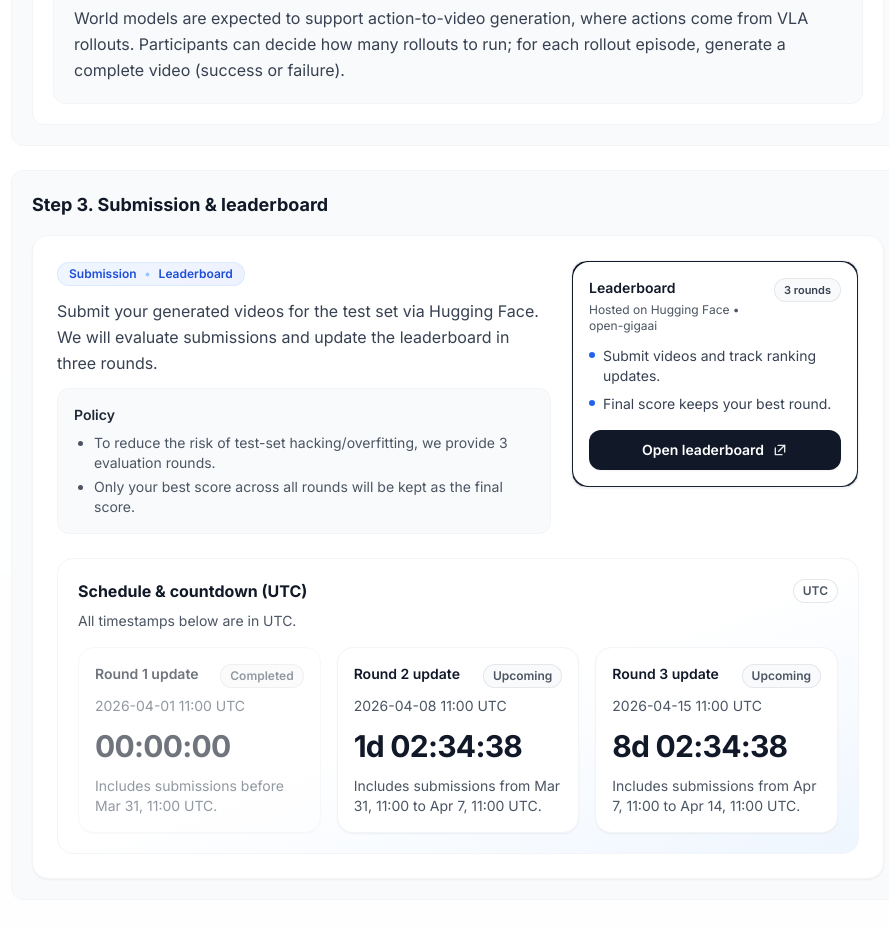
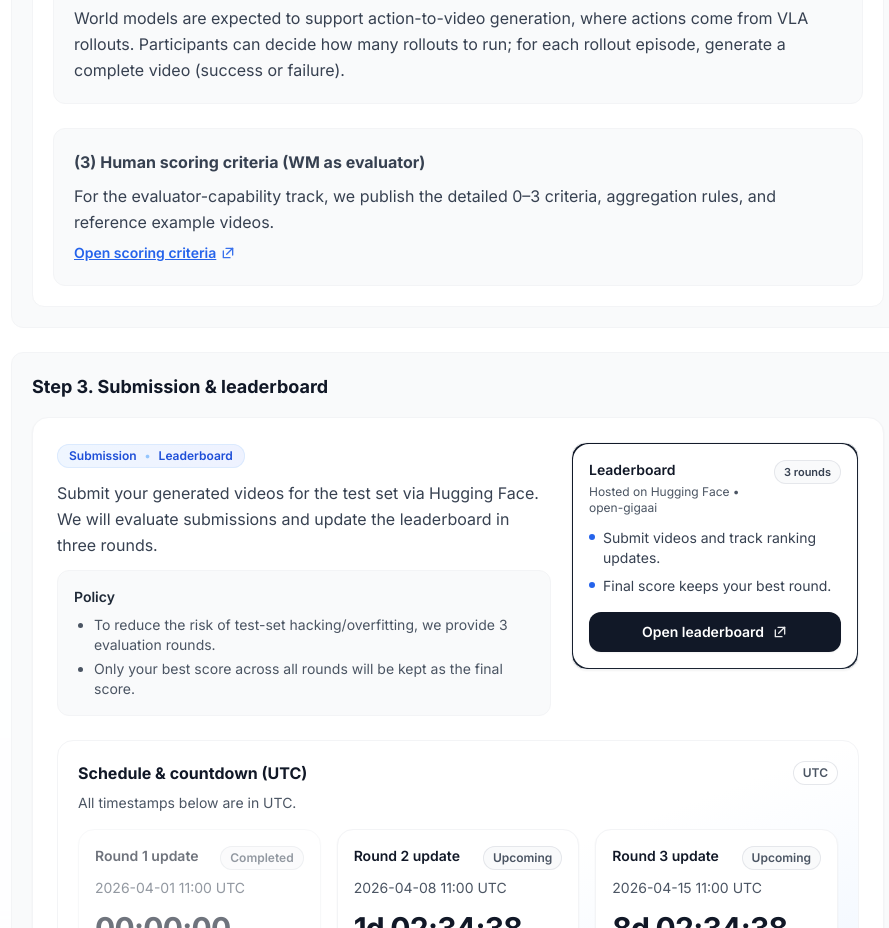
Before and after one commit to GigaAI-research/GigaBrain-Challenge-2026, a plain HTML site: page guide/world-model.html in a window 1280 px wide. Shown: the part 2100-3028 px from the top of the page, without its empty margins (182-1071 px from the left). Drawn offline with nearby package versions, Linux system fonts and the light colour scheme.

Commit message:
add evaluation rubric

```diff
--- a/guide/world-model.html
+++ b/guide/world-model.html
@@ -175,6 +175,30 @@
                     <p class="lang-zh">
                       我们要求世界模型具备 action-to-video 的生成能力，其中 action 来自 VLA rollout。rollout 次数由参赛者自行决定；对每条 rollout 需要生成完整的视频序列（无论最终失败或成功）。
                     </p>
+                  </div>
+                </div>
+
+                <div class="rounded-xl border border-gray-100 bg-gray-50 p-5">
+                  <div class="font-bold">
+                    <span class="lang-en">(3) Human scoring criteria (WM as evaluator)</span>
+                    <span class="lang-zh">（3）评分细则（WM 作为评测器）</span>
+                  </div>
+                  <div class="mt-2 space-y-2">
+                    <p class="lang-en">
+                      For the evaluator-capability track, we publish the detailed 0–3 criteria, aggregation rules, and reference example videos.
+                    </p>
+                    <p class="lang-zh">
+                      针对“世界模型作为 VLA 评测器”相关评测，我们提供 0～3 分细则、汇总规则与参考示例视频。
+                    </p>
+                    <a href="evaluation-rubric.html" class="inline-flex items-center gap-1 text-sm font-semibold text-blue-600 hover:text-blue-700 underline">
+                      <span class="lang-en">Open scoring criteria</span>
+                      <span class="lang-zh">查看评分细则</span>
+                      <svg class="h-4 w-4 shrink-0 opacity-90" viewBox="0 0 24 24" fill="none" aria-hidden="true">
+                        <path d="M9 5h10v10" stroke="currentColor" stroke-width="2" stroke-linecap="round" stroke-linejoin="round"></path>
+                        <path d="M19 5 10 14" stroke="currentColor" stroke-width="2" stroke-linecap="round" stroke-linejoin="round"></path>
+                        <path d="M5 9v10h10" stroke="currentColor" stroke-width="2" stroke-linecap="round" stroke-linejoin="round"></path>
+                      </svg>
+                    </a>
                   </div>
                 </div>
               </div>
```
